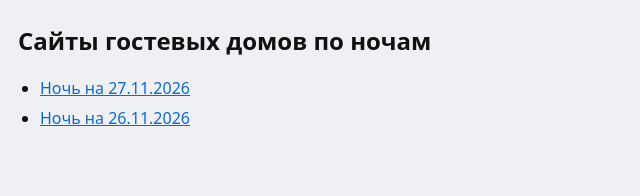
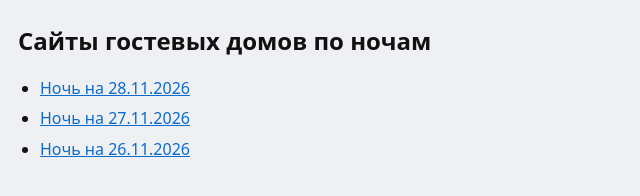
Before and after one commit to kristall2002-art/gd-vitrina, a plain HTML site: page index.html in a window 1280 px wide. Shown: the whole page, without its empty margins (0-640 px from the left). Drawn offline with Linux system fonts and the light colour scheme.

Commit message:
Ночь 2026-11-28

```diff
--- a/index.html
+++ b/index.html
@@ -1 +1 @@
-<!doctype html><html lang="ru"><head><meta charset="utf-8"><meta name="viewport" content="width=device-width,initial-scale=1"><meta name="robots" content="noindex"><title>Сайты гостевых домов по ночам</title><style>body{margin:0;font-family:system-ui,sans-serif;background:#eef0f3;color:#111}h1{font-size:1.5rem;margin:24px 18px 4px}p{margin:0 18px 18px;color:#555}.g{display:grid;grid-template-columns:repeat(auto-fill,minmax(340px,1fr));gap:16px;padding:0 18px 40px}.it{background:#fff;border-radius:14px;overflow:hidden;display:flex;flex-direction:column;box-shadow:0 6px 20px -14px #000}.it img{width:100%;display:block}.it b{padding:12px 14px 2px}.it span{padding:2px 14px 12px;font-size:.92rem}.it .m{color:#666;padding-bottom:4px}a{color:#0b6bcb}ul{line-height:1.9}</style></head><body><h1>Сайты гостевых домов по ночам</h1><ul><li><a href="2026-11-27/">Ночь на 27.11.2026</a></li><li><a href="2026-11-26/">Ночь на 26.11.2026</a></li></ul></body></html>
+<!doctype html><html lang="ru"><head><meta charset="utf-8"><meta name="viewport" content="width=device-width,initial-scale=1"><meta name="robots" content="noindex"><title>Сайты гостевых домов по ночам</title><style>body{margin:0;font-family:system-ui,sans-serif;background:#eef0f3;color:#111}h1{font-size:1.5rem;margin:24px 18px 4px}p{margin:0 18px 18px;color:#555}.g{display:grid;grid-template-columns:repeat(auto-fill,minmax(340px,1fr));gap:16px;padding:0 18px 40px}.it{background:#fff;border-radius:14px;overflow:hidden;display:flex;flex-direction:column;box-shadow:0 6px 20px -14px #000}.it img{width:100%;display:block}.it b{padding:12px 14px 2px}.it span{padding:2px 14px 12px;font-size:.92rem}.it .m{color:#666;padding-bottom:4px}a{color:#0b6bcb}ul{line-height:1.9}</style></head><body><h1>Сайты гостевых домов по ночам</h1><ul><li><a href="2026-11-28/">Ночь на 28.11.2026</a></li><li><a href="2026-11-27/">Ночь на 27.11.2026</a></li><li><a href="2026-11-26/">Ночь на 26.11.2026</a></li></ul></body></html>
```
Also changed, not shown: 2026-11-28/index.html (added, +1 -0 lines), 2026-11-28/card_v01.jpg (added), 2026-11-28/card_v02.jpg (added), 2026-11-28/card_v03.jpg (added), 2026-11-28/card_v04.jpg (added), 2026-11-28/card_v05.jpg (added), 2026-11-28/card_v06.jpg (added), 2026-11-28/card_v07.jpg (added), 2026-11-28/card_v08.jpg (added), 2026-11-28/card_v09.jpg (added), 2026-11-28/card_v10.jpg (added).
